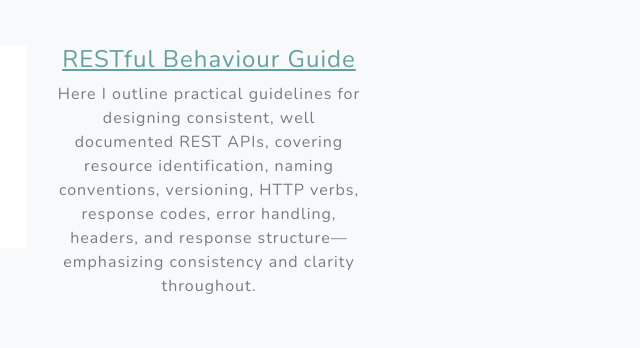
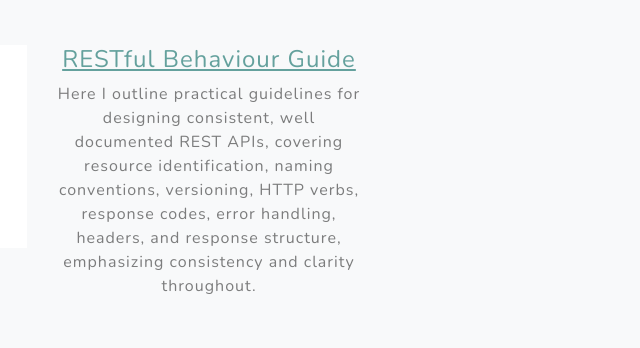
Before and after one commit to pjgrenyer/paulgrenyer-com, a plain HTML site: page index.html in a window 1280 px wide. Shown: the part 3339-3687 px from the top of the page, 601-1241 px from the left. Drawn offline with nearby package versions, Linux system fonts and the light colour scheme.

Commit message:
Removed horrible chatgpt yuk

```diff
--- a/index.html
+++ b/index.html
@@ -318,7 +318,7 @@
                     <p class="mb-0 text-black-50">
                       Here I outline practical guidelines for designing consistent, well documented REST APIs, covering
                       resource identification, naming conventions, versioning, HTTP verbs, response codes, error
-                      handling, headers, and response structure—emphasizing consistency and clarity throughout.
+                      handling, headers, and response structure, emphasizing consistency and clarity throughout.
                     </p>
                   </div>
                 </div>
```
